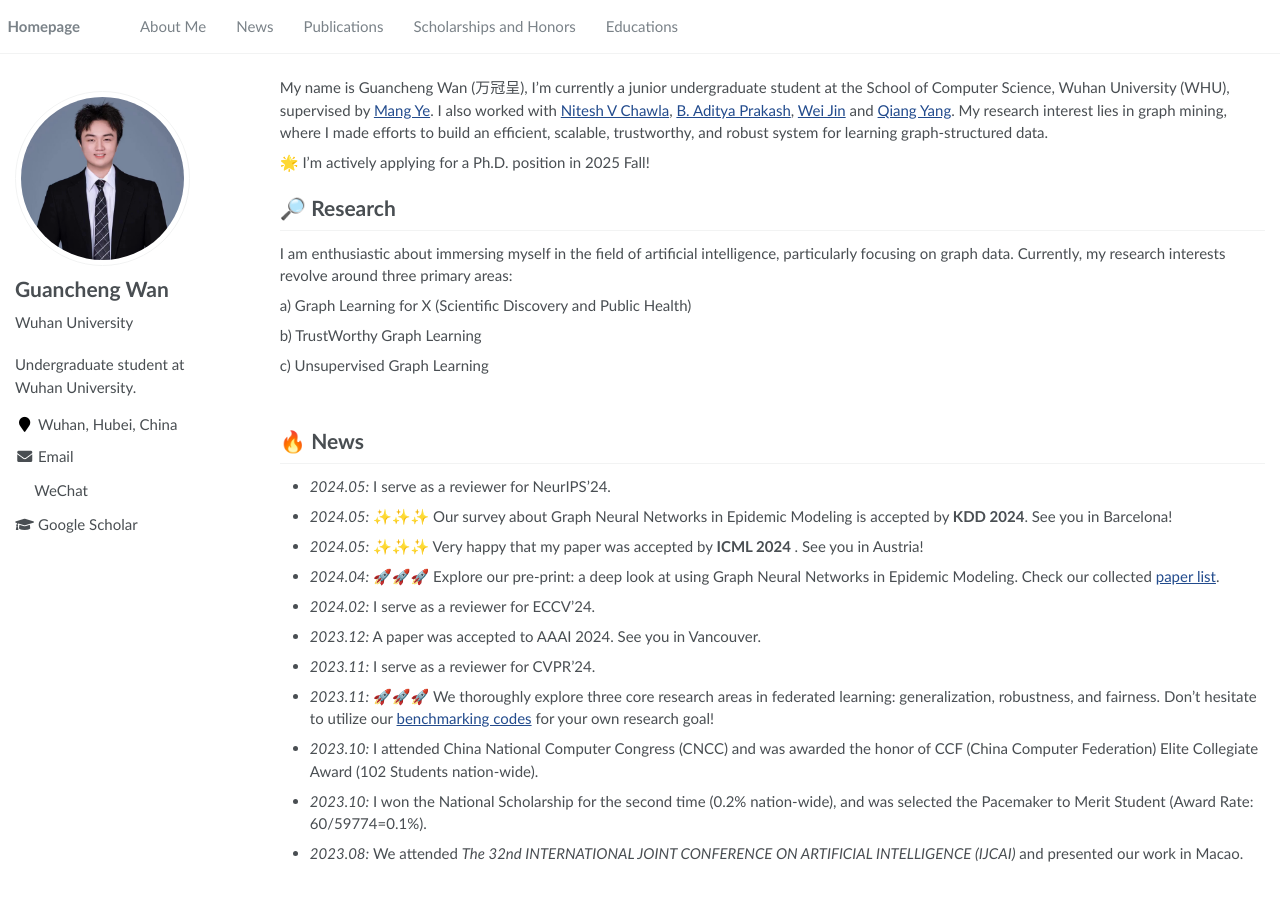
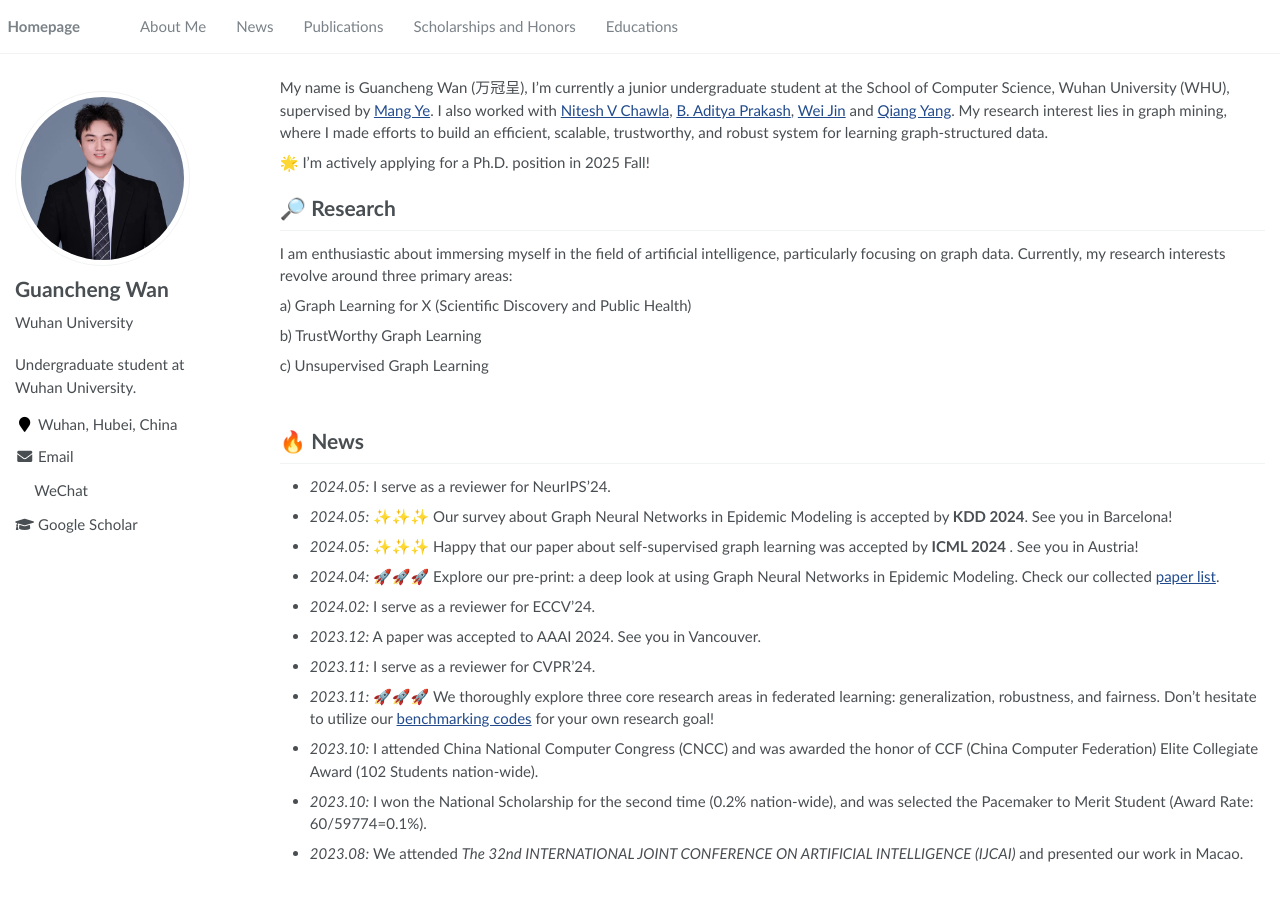
Before and after one commit to SuHui03/guanchengWan.github.io, a Jekyll site: the page built from _pages/about.md, in a window 1280 px wide and 900 px high. Built offline with Jekyll 4.4.1, drawn with Linux system fonts in a browser that asks for light colours; formulas are drawn with MathJax 3.

Commit message:
Update about.md

```diff
--- a/_pages/about.md
+++ b/_pages/about.md
@@ -48,7 +48,7 @@ c) Unsupervised Graph Learning
 - *2024.05:* ✨✨✨ Our survey about Graph Neural Networks in Epidemic Modeling is accepted by <strong>KDD 2024</strong>. See you in Barcelona!
 
 
-- *2024.05:* ✨✨✨ Very happy that my paper was accepted by <strong>ICML 2024 </strong>. See you in Austria!
+- *2024.05:* ✨✨✨ Happy that our paper about self-supervised graph learning was accepted by <strong>ICML 2024 </strong>. See you in Austria!
 
 - *2024.04:* 🚀🚀🚀 Explore our pre-print: a deep look at using Graph Neural Networks in Epidemic Modeling. Check our collected [paper list](https://github.com/Emory-Melody/awesome-epidemic-modeling-papers).
 
```
